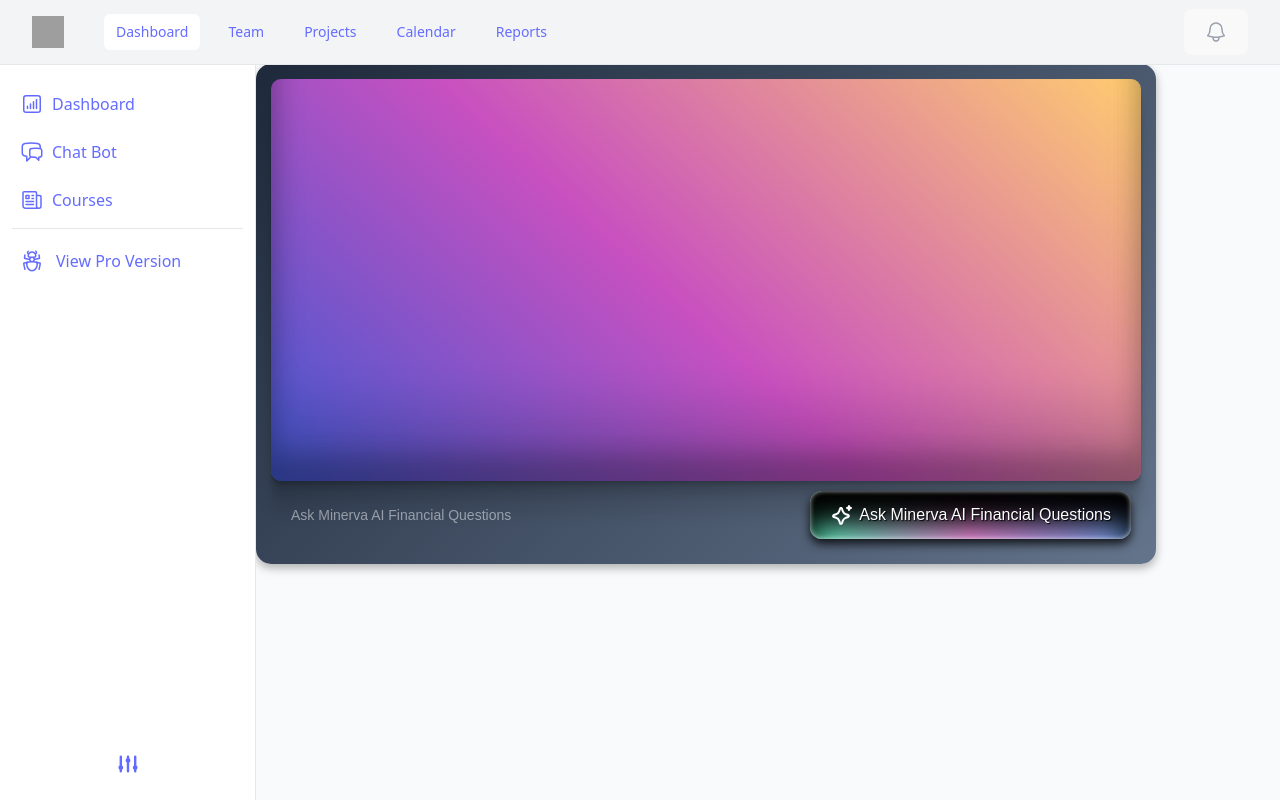
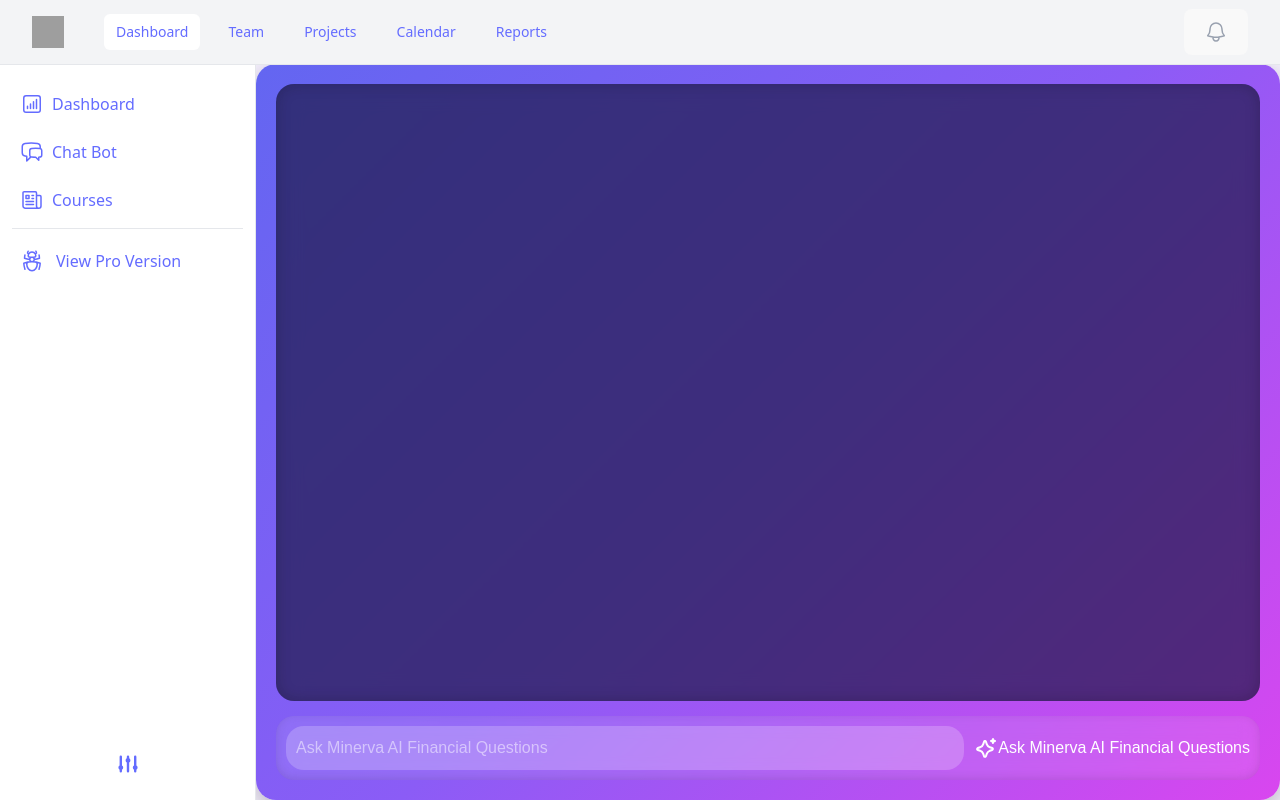
Before and after one commit to bikiris/financial-helper-hack-knight, a React (Vite) app: page /chatbot in a window 1280 px wide. Built offline with nearby package versions, Linux system fonts and the light colour scheme; grey boxes are pictures that could not be loaded.

Commit message:
chatbotcss changed to look better

```diff
--- a/src/styles/Chatbot.css
+++ b/src/styles/Chatbot.css
@@ -1,131 +1,131 @@
+.anthony-chat-bot-page {
+  height: 100%;
+}
+
+.anthony-chat-bot-page .chat-input{
+  display: flex;
+  align-items: center;
+  justify-content: space-between;
+  padding: 10px;
+  border-radius: 18px;
+  background: rgba(255, 255, 255, 0.1);
+  backdrop-filter: blur(10px);
+  box-shadow: inset 0 -2px 10px rgba(0, 0, 0, 0.1);
+  margin-top: auto;
+}
+
+.anthony-chat-bot-page .chat-input input {
+  flex-grow: 1;
+  padding: 10px;
+  border: none;
+  border-radius: 18px;
+  background: rgba(255, 255, 255, 0.2);
+  color: white;
+  font-size: 16px;
+  margin-right: 10px;
+}
+
 .anthony-chat-bot-page .chat-container {
   display: flex;
   flex-direction: column;
-    width: 900px;
-    height: 500px;
-    border-radius: 15px;
-    background: linear-gradient(135deg, #1e293b, #64748b);
-    box-shadow: 0 4px 10px rgba(0, 0, 0, 0.3);
-    padding: 15px;
+  width: 100%;
+  height: 100%;
+  border-radius: 20px;
+  background: linear-gradient(135deg, #6366f1, #8b5cf6, #d946ef);
+  box-shadow: 0 10px 25px rgba(0, 0, 0, 0.2),
+              0 0 50px rgba(149, 76, 233, 0.3);
+  padding: 20px;
   color: white;
   font-family: 'Poppins', sans-serif;
+  position: relative;
+  overflow: hidden;
 }
 
- .anthony-chat-bot-page  .chatbox {
-    flex-grow:1;
-    overflow-y: auto;
-    padding: 10px;
-    border-radius: 10px;
-    backdrop-filter: blur(10px);
-    background-color: #4158D0;
-    background-image: linear-gradient(43deg, #4158D0 0%, #C850C0 46%, #FFCC70 100%);
-    box-shadow: rgba(0, 0, 0, 0.17) 0px -23px 25px 0px inset, rgba(0, 0, 0, 0.15) 0px -36px 30px 0px inset, rgba(0, 0, 0, 0.1) 0px -79px 40px 0px inset, rgba(0, 0, 0, 0.06) 0px 2px 1px, rgba(0, 0, 0, 0.09) 0px 4px 2px, rgba(0, 0, 0, 0.09) 0px 8px 4px, rgba(0, 0, 0, 0.09) 0px 16px 8px, rgba(0, 0, 0, 0.09) 0px 32px 16px;
+.anthony-chat-bot-page .chat-container::before {
+  content: '';
+  position: absolute;
+  top: -10px;
+  left: -10px;
+  right: -10px;
+  bottom: -10px;
+  background: linear-gradient(45deg, #6366f1, #8b5cf6, #d946ef, #f59e0b, #10b981);
+  background-size: 400% 400%;
+  animation: gradient-shift 15s ease infinite;
+  z-index: -1;
+  filter: blur(20px);
+  opacity: 0.7;
+  border-radius: 25px;
 }
 
- .anthony-chat-bot-page  .user-message,
- .anthony-chat-bot-page  .bot-message {
-    padding: 10px;
-    margin: 8px 0;
+@keyframes gradient-shift {
+  0% { background-position: 0% 50%; }
+  50% { background-position: 100% 50%; }
+  100% { background-position: 0% 50%; }
+}
+
+.anthony-chat-bot-page .chatbox {
+  flex-grow: 1;
+  overflow-y: auto;
+  padding: 15px;
+  border-radius: 18px;
+  backdrop-filter: blur(12px);
+  background: rgba(30, 27, 75, 0.7);
+  box-shadow: inset 0 0 15px rgba(0, 0, 0, 0.2);
+  margin-bottom: 15px;
+  display: flex;
+  flex-direction: column;
+  scroll-behavior: smooth;
+}
+
+.anthony-chat-bot-page .chatbox::-webkit-scrollbar {
+  width: 8px;
+}
+
+.anthony-chat-bot-page .chatbox::-webkit-scrollbar-track {
+  background: rgba(255, 255, 255, 0.1);
   border-radius: 10px;
-    max-width: 80%;
+}
+
+.anthony-chat-bot-page .chatbox::-webkit-scrollbar-thumb {
+  background: rgba(255, 255, 255, 0.3);
+  border-radius: 10px;
+}
+
+.anthony-chat-bot-page .chatbox::-webkit-scrollbar-thumb:hover {
+  background: rgba(255, 255, 255, 0.5);
 }
 
 .anthony-chat-bot-page .user-message,
 .anthony-chat-bot-page .bot-message {
-      background-color: #60a5fa;
-      align-self: center;
-      text-align: center;
-      max-width: 60%;
-      margin: 5px auto;
-      padding: 10px;
-      border-radius: 10px;
+  padding: 12px 18px;
+  margin: 10px 0;
+  border-radius: 18px;
+  max-width: 75%;
+  box-shadow: 0 3px 10px rgba(0, 0, 0, 0.15);
+  animation: message-pop 0.3s ease-out;
+  word-wrap: break-word;
+  line-height: 1.4;
+  position: relative;
+  transition: transform 0.2s ease;
 }
 
 .anthony-chat-bot-page .bot-message {
-      background-color: #22c55e;
+  background: linear-gradient(135deg, #10b981, #3b82f6);
+  align-self: flex-start;
+  text-align: left;
+  margin-left: 0;
+  margin-right: auto;
 }
 
-
-.anthony-chat-bot-page   .chat-input {
-    display: flex;
-    gap: 10px;
-    padding: 10px;
+@keyframes message-pop {
+  0% { transform: scale(0.8); opacity: 0; }
+  100% { transform: scale(1); opacity: 1; }
 }
 
- .anthony-chat-bot-page  .chat-input input {
-    flex-grow: 1;
-    padding: 10px;
-    border-radius: 8px;
-    border: none;
-    outline: none;
-    font-size: 14px;
+.anthony-chat-bot-page .user-message {
+  background: linear-gradient(135deg, #3b82f6, #8b5cf6);
+  align-self: flex-end;
+  text-align: left;
+  margin-left: auto;
+  margin-right: 0;
 }
-
- .anthony-chat-bot-page  .chat-input button {
-    padding: 10px 15px;
-    background-color: #3b82f6;
-    color: white;
-    border: none;
-    border-radius: 8px;
-    cursor: pointer;
-  }
-
-.anthony-chat-bot-page   .chat-input button:hover {
-    background-color: #e00dcf;
-  }
-
-
-.anthony-chat-bot-page .flex {
-  display: flex;
-  align-items: center;
-  gap: 5px;
-}
-
-.anthony-chat-bot-page .outer-cont {
-  padding: 12px 20px;
-  border: none;
-  font-size: 1rem;
-  cursor: pointer;
-  position: relative;
-  background: linear-gradient(90deg, #5bfcc4, #f593e4, #71a4f0);
-  border-radius: 12px;
-  color: #fff;
-  transition: all 0.3s ease;
-  box-shadow:
-    inset 0px 0px 5px #ffffffa9,
-    inset 0px 35px 30px #000,
-    0px 5px 10px #000000cc;
-  text-shadow: 1px 1px 1px #000;
-}
-
-.anthony-chat-bot-page .outer-cont::before {
-  content: "";
-  position: absolute;
-  inset: 0;
-  margin: auto;
-  border-radius: 12px;
-  filter: blur(0);
-  z-index: -1;
-  box-shadow: none;
-  background: conic-gradient(
-    #00000000 80deg,
-    #40baf7,
-    #f34ad7,
-    #5bfcc4,
-    #00000000 280deg
-  );
-  transition: all 0.3s ease;
-}
-.anthony-chat-bot-page .outer-cont:hover::before {
-  filter: blur(15px);
-}
-.anthony-chat-bot-page .outer-cont:active::before {
-  filter: blur(5px);
-  transform: translateY(1px);
-}
-.anthony-chat-bot-page .outer-cont:active {
-  box-shadow:
-    inset 0px 0px 5px #ffffffa9,
-    inset 0px 35px 30px #000;
-  margin-top: 3px;
-}
```
Lines whose indentation alone changed are shown as unchanged.
